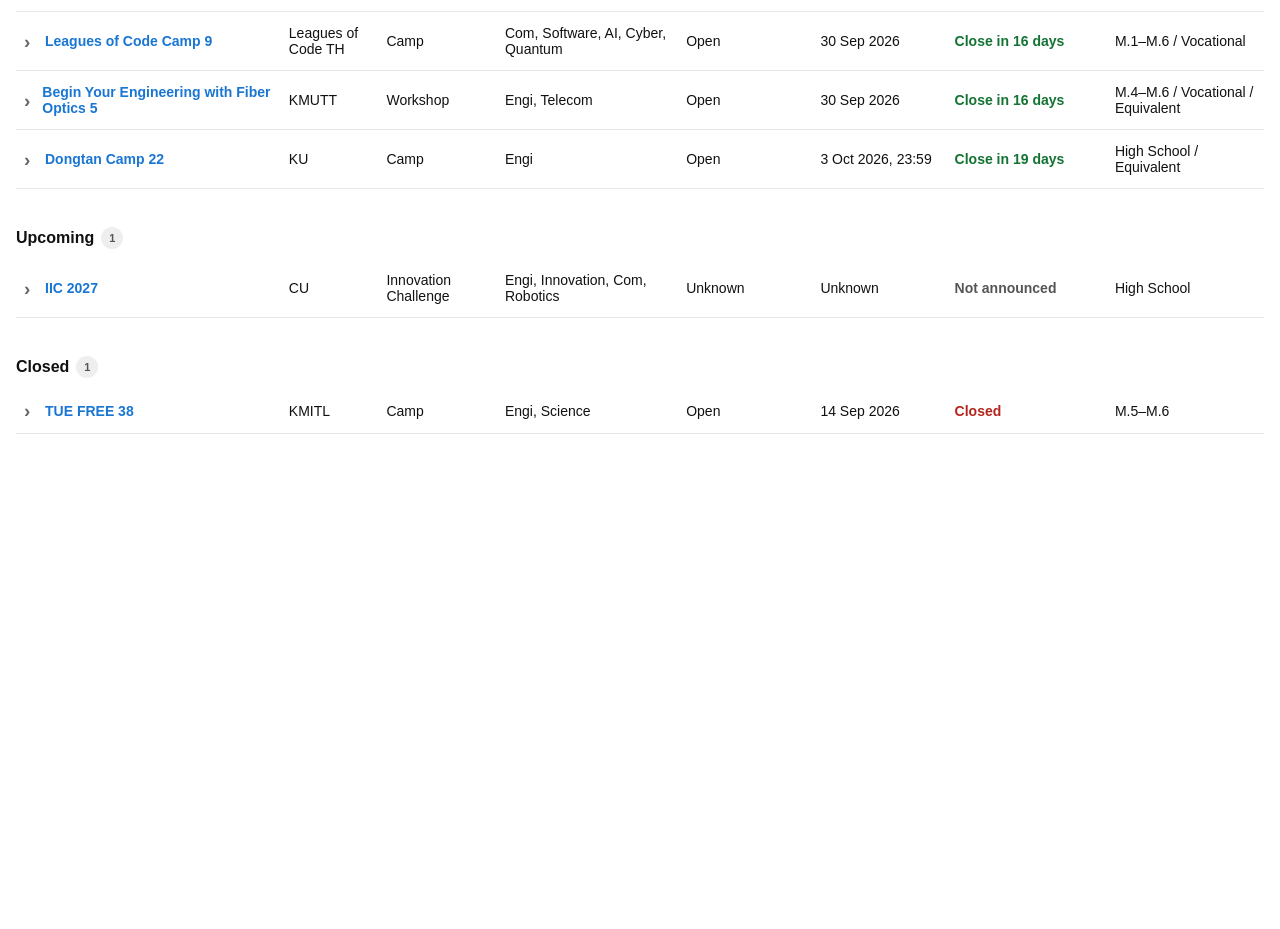
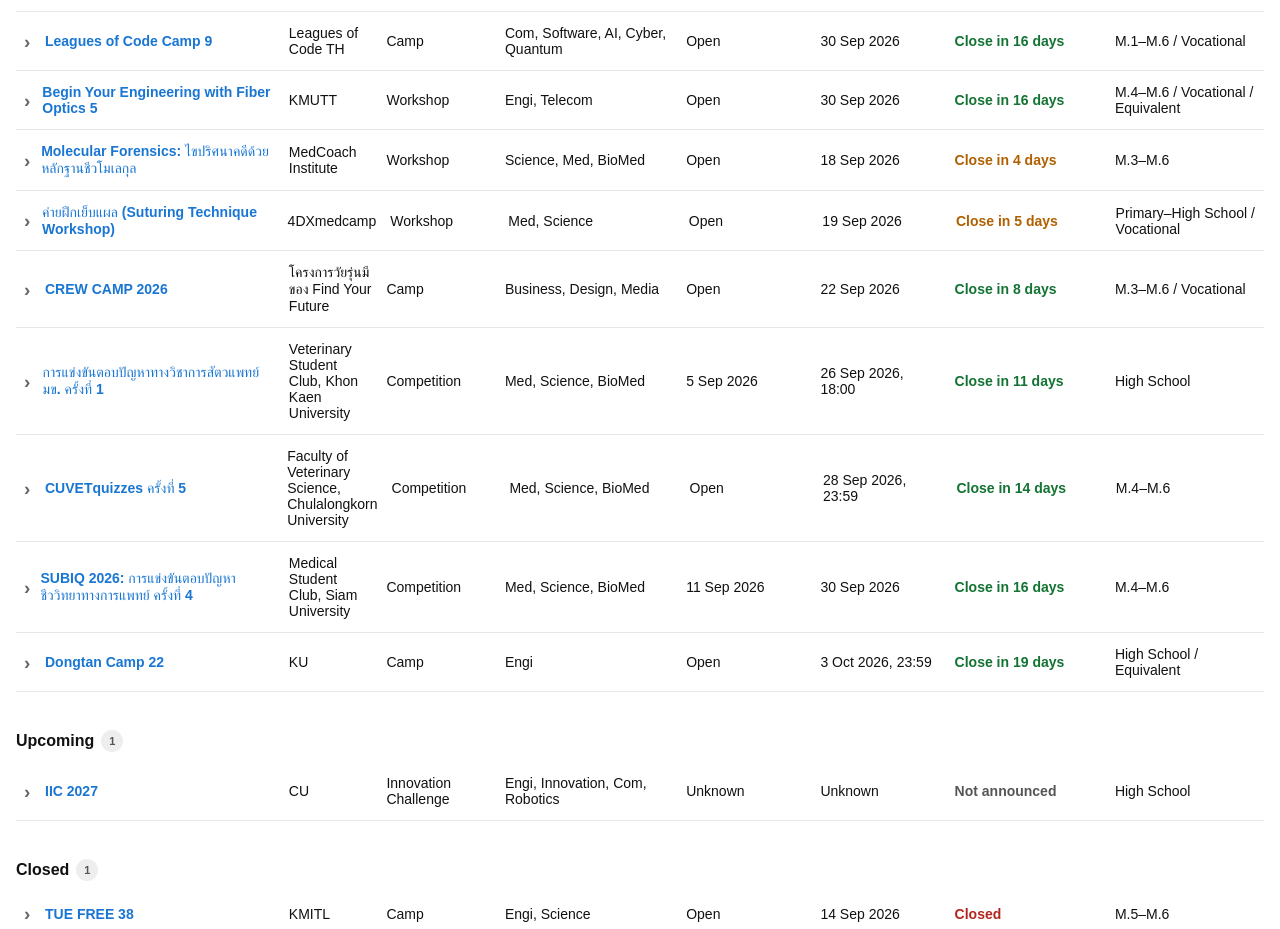
Before and after one commit to PolarBearEX-8/Competition-Lab, a React (Vite) app: page / in a window 1280 px wide. Shown: the part 1706-2635 px from the top of the page. Before the commit the page ends 2168 px from the top, so only its background shows below. Built offline with nearby package versions, Linux system fonts and the light colour scheme.

Commit message:
Add more verified Thai camps and competitions

```diff
--- a/src/data/camps.ts
+++ b/src/data/camps.ts
@@ -34,6 +34,12 @@
   { name: 'BUUICTOPIA Entrepreneurship Camp 7', organizer: 'BUUIC', type: 'Camp', fields: 'Business, Startup, Innovation', open: 'Open', close: '30 Sep 2026', closeAt: '2026-09-30T23:59:59+07:00', registrationState: 'open', gradeLevel: 'High School / GED', description: 'ค่ายผู้ประกอบการ ฝึกคิดไอเดีย ออกแบบธุรกิจ และนำเสนอผ่าน pitching challenge', eligible: 'นักเรียนมัธยมปลายหรือ GED ที่ยังไม่เคยเข้าร่วมกิจกรรมนี้', eventDate: '16–18 Oct 2026', location: 'Burapha University International College, Chon Buri', team: 'Individual; 40 seats', cost: '1,500 THB including accommodation, meals and activities', prize: 'Certificate', applyLink: 'https://www.camphub.in.th/buuictopia-entrepreneurship-camp-7th-oct2026/', officialWebsite: 'https://www.camphub.in.th/buuictopia-entrepreneurship-camp-7th-oct2026/', discoverySource: 'BUUIC and CampHUB', checked: '15 Sep 2026', notes: 'May close early when all seats are filled.' },
   { name: 'Leagues of Code Camp 9', organizer: 'Leagues of Code TH', type: 'Camp', fields: 'Com, Software, AI, Cyber, Quantum', open: 'Open', close: '30 Sep 2026', closeAt: '2026-09-30T23:59:59+07:00', registrationState: 'open', gradeLevel: 'M.1–M.6 / Vocational', description: 'ค่ายเขียนโปรแกรมที่มี Python, C/C++, Cybersecurity, AI/Machine Learning และ Quantum Computing', eligible: 'อายุ 12 ปีขึ้นไป เลือกแบบ online, onsite หรือค้างคืนได้', eventDate: '17–22 Oct 2026', location: 'Harbour.Space@UTCC and online', team: 'Individual; 30 boarding seats', cost: 'See package options; boarding listed at 7,560 THB', prize: 'Certificate and possible Harbour.Space scholarship opportunity', applyLink: 'https://codeleagues.com/camp', instagram: 'https://www.instagram.com/leagues_of_code_th/', officialWebsite: 'https://codeleagues.com/camp', discoverySource: 'Official website, organizer social channels, CampHUB', checked: '15 Sep 2026', notes: 'May close early when all seats are filled.' },
   { name: 'Begin Your Engineering with Fiber Optics 5', organizer: 'KMUTT', type: 'Workshop', fields: 'Engi, Telecom', open: 'Open', close: '30 Sep 2026', closeAt: '2026-09-30T23:59:59+07:00', registrationState: 'open', gradeLevel: 'M.4–M.6 / Vocational / Equivalent', description: 'เวิร์กช็อปเส้นใยแก้วนำแสง เรียนรู้คุณสมบัติ อุปกรณ์ และลงมือเชื่อมสายด้วยวิธี fusion splicing', eligible: 'นักเรียน ม.4–ม.6 ปวช. ปวส. หรือเทียบเท่า ปีการศึกษา 2569', eventDate: '3 Oct 2026, 08:30–17:00', location: 'N17 Building, Department of Electronic and Telecommunication Engineering, KMUTT', team: '60 participants', cost: '1,250 THB', prize: 'Certificate', applyLink: 'https://kmutt.me/fiber_regis5', officialWebsite: 'https://kmutt.me/fiber_regis5', discoverySource: 'Official KMUTT registration link, ENE KMUTT and CampHUB', checked: '15 Sep 2026', notes: 'Registration may close early when all 60 places are filled.' },
+  { name: 'Molecular Forensics: ไขปริศนาคดีด้วยหลักฐานชีวโมเลกุล', organizer: 'MedCoach Institute', type: 'Workshop', fields: 'Science, Med, BioMed', open: 'Open', close: '18 Sep 2026', closeAt: '2026-09-18T23:59:59+07:00', registrationState: 'open', gradeLevel: 'M.3–M.6', description: 'เวิร์กช็อปนิติวิทยาศาสตร์ในห้องแล็บจริง ฝึกสกัดและวิเคราะห์ DNA, PCR และ STR genotyping ผ่านคดีจำลอง', eligible: 'นักเรียน ม.3–ม.6 ที่สนใจนิติวิทยาศาสตร์หรือวิทยาศาสตร์สุขภาพ', eventDate: '20 Sep 2026, 09:00–16:00', location: 'Department of Molecular Tropical Medicine and Genetics, Faculty of Tropical Medicine, Mahidol University', team: 'Individual; 16 seats', cost: '6,900 THB', prize: 'Certificate', applyLink: 'https://forms.gle/ExaQfnywhBhvPmTW6', instagram: 'https://www.instagram.com/medcoach_thailand/', officialWebsite: 'https://www.camphub.in.th/molecular-forensics-2/', discoverySource: 'MedCoach Institute Instagram, registration form and CampHUB', checked: '16 Sep 2026', notes: 'Fee includes materials, lunch and snacks; seats may fill before the listed deadline.' },
+  { name: 'ค่ายฝึกเย็บแผล (Suturing Technique Workshop)', organizer: '4DXmedcamp', type: 'Workshop', fields: 'Med, Science', open: 'Open', close: '19 Sep 2026', closeAt: '2026-09-19T23:59:59+07:00', registrationState: 'open', gradeLevel: 'Primary–High School / Vocational', description: 'เวิร์กช็อปดูแลบาดแผลและฝึกเย็บแผลทั้งพื้นฐานและขั้นสูงผ่านสถานการณ์จำลองกับบุคลากรการแพทย์', eligible: 'นักเรียนหรือผู้สนใจสายวิทยาศาสตร์สุขภาพ; เปิดรับตั้งแต่ประถมถึง ม.6 และสายอาชีวะ', eventDate: '20 Sep 2026, 13:00–16:00', location: '4DXmedcamp Knowledge Center, Phetkasem 15, Bangkok', team: 'Individual; 20 seats', cost: '599 THB', prize: 'Certificate', applyLink: 'https://lin.ee/JHCzerB', officialWebsite: 'https://www.camphub.in.th/saturing-technique-workshop/', discoverySource: '4DXmedcamp contact channel and CampHUB', checked: '16 Sep 2026', notes: 'No walk-ins; the organizer may change the venue to a nearby location and will notify applicants.' },
+  { name: 'CREW CAMP 2026', organizer: 'โครงการวัยรุ่นมีของ Find Your Future', type: 'Camp', fields: 'Business, Design, Media', open: 'Open', close: '22 Sep 2026', closeAt: '2026-09-22T23:59:59+07:00', registrationState: 'open', gradeLevel: 'M.3–M.6 / Vocational', description: 'ค่ายออกแบบและจัดอีเวนต์แบบ project-based เรียนตั้งแต่คิดคอนเซปต์ การตลาด งบประมาณ และการนำเสนอผลงาน', eligible: 'นักเรียน ม.3–ม.6 หรือ ปวช.; ไม่จำเป็นต้องมีพื้นฐาน', eventDate: '26–27 Sep 2026', location: 'วัยรุ่นมีของ HUB, IDC Building, KMITL', team: 'Individual; 25 seats', cost: '4,000 THB (first 5 applicants: 3,600 THB)', prize: 'Certificate, portfolio work and activity photos', applyLink: 'https://showmeugot.com/activity', instagram: 'https://www.instagram.com/showmeugotthailand/', officialWebsite: 'https://showmeugot.com/activity', discoverySource: 'Official Show Me U Got Instagram and CampHUB', checked: '16 Sep 2026', notes: 'Registration may close early when capacity is reached.' },
+  { name: 'การแข่งขันตอบปัญหาทางวิชาการสัตวแพทย์ มข. ครั้งที่ 1', organizer: 'Veterinary Student Club, Khon Kaen University', type: 'Competition', fields: 'Med, Science, BioMed', open: '5 Sep 2026', close: '26 Sep 2026, 18:00', openAt: '2026-09-05T00:00:00+07:00', closeAt: '2026-09-26T18:00:00+07:00', registrationState: 'open', gradeLevel: 'High School', description: 'การแข่งขันตอบปัญหาสัตวแพทย์ 4 รอบ ตั้งแต่ MCQ และ lab clink จนถึง case study และรอบชิงบนเวที', eligible: 'นักเรียนมัธยมปลายทั่วประเทศ ไม่จำกัดแผนการเรียนหรือภูมิภาค', eventDate: '3 Oct 2026', location: 'Faculty of Veterinary Medicine, Khon Kaen University', team: 'Up to 3 people; 200 teams', cost: '600 THB/team', prize: 'Trophies, 10,000 THB total scholarships and certificates', applyLink: 'https://www.camphub.in.th/vetquiz-kku-2026/', instagram: 'https://www.instagram.com/smovetkku/', officialWebsite: 'https://www.camphub.in.th/vetquiz-kku-2026/', discoverySource: 'KKU Veterinary Student Club, Instagram and CampHUB', checked: '16 Sep 2026', notes: 'Applicants must upload payment evidence and a school transcript/certification document.' },
+  { name: 'CUVETquizzes ครั้งที่ 5', organizer: 'Faculty of Veterinary Science, Chulalongkorn University', type: 'Competition', fields: 'Med, Science, BioMed', open: 'Open', close: '28 Sep 2026, 23:59', closeAt: '2026-09-28T23:59:59+07:00', registrationState: 'open', gradeLevel: 'M.4–M.6', description: 'การแข่งขันตอบปัญหาสัตวแพทย์ 3 รอบ มีทั้งข้อสอบปรนัย แล็บกริ๊ง และรอบตอบคำถามบนเวที', eligible: 'นักเรียน ม.4–ม.6; ทีมละ 2 คน ข้ามโรงเรียนได้ และไม่จำกัดจำนวนทีมต่อโรงเรียน', eventDate: '17 Oct 2026', location: 'Faculty of Veterinary Science, Chulalongkorn University', team: '2 people; 250 teams', cost: '750 THB/team', prize: '25,000 THB total and certificates for every participant', applyLink: 'https://forms.gle/Xk3DZRftzVHcNJxB9', instagram: 'https://www.instagram.com/cuvetquizzes/', officialWebsite: 'https://www.camphub.in.th/cuvetquizzes/', discoverySource: 'Official CUVETquizzes Instagram, application form and CampHUB', checked: '16 Sep 2026' },
+  { name: 'SUBIQ 2026: การแข่งขันตอบปัญหาชีววิทยาทางการแพทย์ ครั้งที่ 4', organizer: 'Medical Student Club, Siam University', type: 'Competition', fields: 'Med, Science, BioMed', open: '11 Sep 2026', close: '30 Sep 2026', openAt: '2026-09-11T00:00:00+07:00', closeAt: '2026-09-30T23:59:59+07:00', registrationState: 'open', gradeLevel: 'M.4–M.6', description: 'การแข่งขันชีววิทยาทางการแพทย์ ประกอบด้วย MCQ, laboratory practical และ speed test วิเคราะห์ clinical case', eligible: 'นักเรียน ม.4–ม.6 แผนการเรียนวิทยาศาสตร์–คณิตศาสตร์', eventDate: '4 Nov 2026', location: 'Building 19, Siam University', team: '2 people; 100 teams', cost: '1,100 THB/team', prize: '28,000+ THB total, including 15,000 THB grand prize; e-certificates', applyLink: 'https://www.camphub.in.th/subiq-medical-biology-quiz-4/', officialWebsite: 'https://www.camphub.in.th/subiq-medical-biology-quiz-4/', discoverySource: 'SUBIQ 2026 Instagram, Siam University Medical Student Club and CampHUB', checked: '16 Sep 2026', notes: 'Registration may close when 100 teams have applied.' },
   { name: 'IIC 2027', organizer: 'CU', type: 'Innovation Challenge', fields: 'Engi, Innovation, Com, Robotics', open: 'Unknown', close: 'Unknown', registrationState: 'watch', gradeLevel: 'High School', description: 'Intania Innovation Contest — รายการเฝ้าติดตามการประกาศรอบปี 2027', eligible: 'Waiting for 2027 rules', eventDate: 'Unknown', location: 'Chulalongkorn University / TBA', team: 'Unknown', cost: 'Unknown', prize: 'Unknown', applyLink: 'https://www.eng.chula.ac.th/', officialWebsite: 'https://www.eng.chula.ac.th/', discoverySource: 'Intania and Chula Engineering channels', checked: '15 Sep 2026', notes: 'Registration has not been announced. Follow Chula Engineering for the application release.' },
   { name: 'Dongtan Camp 22', organizer: 'KU', type: 'Camp', fields: 'Engi', open: 'Open', close: '3 Oct 2026, 23:59', closeAt: '2026-10-03T23:59:00+07:00', registrationState: 'open', gradeLevel: 'High School / Equivalent', description: 'ค่ายดงตาลครั้งที่ 22 เปิดประสบการณ์ด้านวิศวกรรมศาสตร์แบบค้างคืน 4 วัน 3 คืน ณ มหาวิทยาลัยเกษตรศาสตร์ บางเขน', eligible: 'กำลังศึกษาอยู่ในระดับมัธยมศึกษาตอนปลายหรือเทียบเท่า ในปีการศึกษา 2569', eventDate: '6–9 Nov 2026', location: 'Faculty of Engineering, Kasetsart University, Bangkhen', team: 'Individual; 120 seats', cost: '350 THB after selection', prize: 'Certificate for every participant', applyLink: 'https://docs.google.com/forms/d/e/1FAIpQLSfzfE6iSZt0kXRWJQhtxqbiD1FZy9Q-kdVV9N55pcVLlUwhKg/viewform', instagram: 'https://www.instagram.com/dongtancamp/', officialWebsite: 'https://www.eng.ku.ac.th/', discoverySource: 'Official DongtanCamp announcement and application form', checked: '15 Sep 2026', notes: 'Selected applicants will be announced on 10 Oct 2026.' },
   { name: 'TUE FREE 38', organizer: 'KMITL', type: 'Camp', fields: 'Engi, Science', open: 'Open', close: '14 Sep 2026', closeAt: '2026-09-14T23:59:59+07:00', registrationState: 'closed', gradeLevel: 'M.5–M.6', description: 'ค่ายเตรียมความพร้อม TPAT3 ด้านวิทยาศาสตร์ เทคโนโลยี และวิศวกรรมศาสตร์', eligible: 'ม.5–ม.6 หรือเทียบเท่า สายวิทย์–คณิต', eventDate: '10–11 Oct 2026', location: 'Faculty of Engineering, KMITL', team: 'Individual', cost: '250 THB', prize: 'Certificate', applyLink: 'https://forms.gle/ZqPQG6cNgZwzC3VK7', instagram: 'https://www.instagram.com/academic_kmitl/', officialWebsite: 'https://www.camphub.in.th/tue-free-38/', discoverySource: 'Official application form, Academic KMITL, CampHUB', checked: '15 Sep 2026', notes: 'Kept as a recurring-event reference; the 2026 application is closed.' },
```
Also changed, not shown: src/data/Dosc/dosc2.md (+6 -0 lines).
